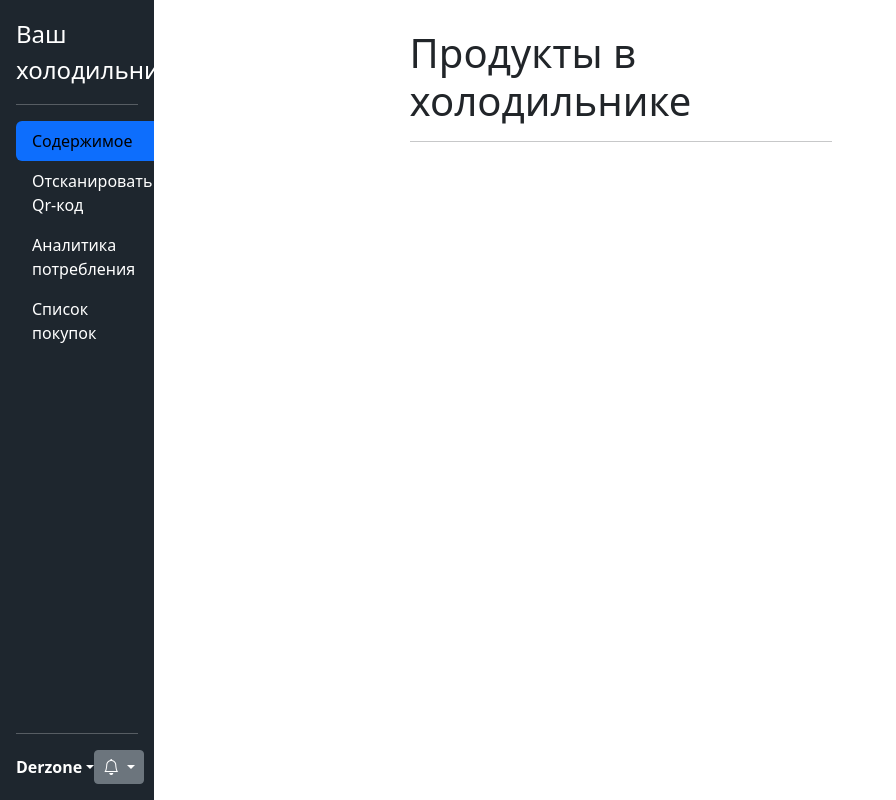
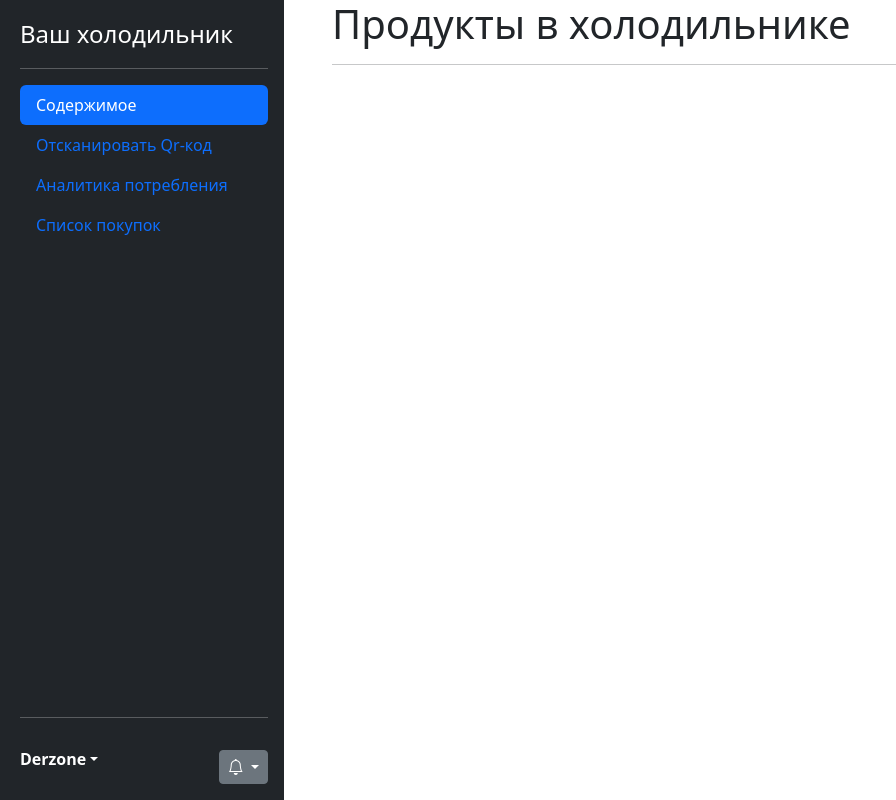
Before and after one commit to Zoneeder/Qr_Smart_Fridge, a Flask app: page / in a window 1280 px wide. Shown: the whole page, without its empty margins (0-896 px from the left). Run offline with Flask 3, Linux system fonts and the light colour scheme; a user stored in the database is signed in; data comes from the database, SQL or seed files in the repository; both versions use the stored data as it was after the commit.

Commit message:
Revert "Улучшен интерфейс: переработан сайдбар, добавлены отступы и улучшена структура страниц; добавлены стили для основного контента и кнопок управления QR-кодами"
This reverts commit 2f7d6bc06fb4438ace08aa49e518e160233e05ab.

```diff
--- a/app.py
+++ b/app.py
@@ -223,5 +223,6 @@ def dismiss_notification(product_id):
         session['dismissed_notifications'] = dismissed
     return '', 204
 
+
 if __name__ == '__main__':
     app.run(debug=True)
--- a/static/css/styles.css
+++ b/static/css/styles.css
@@ -5,46 +5,17 @@
   margin-right: 100px;
 }
 
-/* Фиксированный сайдбар */
 .sidebar {
-  position: fixed;
   top: 0;
   bottom: 0;
   left: 0;
-  width: 12%; /* 20% от ширины окна */
-  padding: 2%;
-  background-color: #1e262e;
+  width: 280px;
+  padding: 1rem;
+  background-color: #343a40;
   color: white;
   overflow-y: auto;
 }
 
 body {
   min-height: 100vh;
-  margin: 0;
 }
-
-/* Прочие стили */
-.nav-link.active {
-  background-color: #f9f9f9;
-  color: rgb(1, 1, 1) !important;
-}
-
-.nav-link {
-  color: white !important;
-}
-
-/* Основной контент с отступом от сайдбара */
-.main-content {
-  margin-left: 12%;
-  margin-right: 15%; /* отступ равен ширине сайдбара */
-  padding: 1%;
-  display: flex;
-  justify-content: center;
-}
-
-/* Ограничение ширины основного содержимого */
-.content-container {
-  width: 100%;
-  max-width: 50%; /* например, 80% для ограничения по горизонтали */
-  margin: 0 auto;
-}
--- a/templates/Qr-code.html
+++ b/templates/Qr-code.html
@@ -4,7 +4,6 @@
 {% block content %}
 <div class="container p-3">
   <h1>Сканирование QR-кода</h1>
-  <hr>
   <!-- Кнопки управления камерой -->
   <button id="start-camera" class="btn btn-primary">Включить камеру</button>
   <button id="stop-camera" class="btn btn-danger" disabled>Выключить камеру</button>
--- a/templates/base.html
+++ b/templates/base.html
@@ -10,14 +10,17 @@
   <link rel="stylesheet" href="{{ url_for('static', filename='css/styles.css') }}">
 </head>
 <body>
-  <div class="sidebar">
-    {% include 'navbar.html' %}
-  </div>
-  <div class="main-content">
-    <div class="content-container">
-      {% block content %}{% endblock %}
+
+  <main class="container-fluid">
+    <div class="row">
+      <div class="col-1 px-1 bg-dark position-fixed">
+        {% include 'navbar.html' %}
+      </div>
+      <div class="col-9 offset-3">
+        {% block content %}{% endblock %}
+      </div>
     </div>
-  </div>
+  </main>
 
   <script src="https://cdn.jsdelivr.net/npm/bootstrap@5.3.3/dist/js/bootstrap.bundle.min.js"></script>
 </body>
--- a/templates/index.html
+++ b/templates/index.html
@@ -2,7 +2,6 @@
 {% extends 'base.html' %}
 
 {% block content %}
-  <div class="container-fluid p-3 align-items-center">
   <h1>Продукты в холодильнике</h1>
   <hr>
   <div class="row">
@@ -20,15 +19,9 @@
                   <h6>Годен до:</h6>
                   <p class="card-text mb-0">{{ product.expiration_date }}</p>
                 </div>
-                  <div class="d-flex align-items-center gap-2">
+                <div>
                   <button type="button" class="btn btn-lg btn-sm btn-primary" data-bs-toggle="popover" data-bs-html="true" data-bs-content="Аллергены: <br> {{ product.allergens if product.allergens else '-' }} <br> Дата изготовления: <br> {{ product.manufacture_date }} <br> Количество: <br> {{ product.quantity }} {{ product.unit }}">
                     <i class="bi bi-info-circle fs-6"></i>
-                    </button>
-                    <button type="button" class="btn btn-lg btn-sm btn-primary qr-button">
-                      <i class="bi bi-qr-code fs-6"></i>
-                    </button>
-                    <button type="submit" class="btn btn-outline-danger">
-                      <i class="bi bi-trash fs-6"></i>
                   </button>
                   <script>
                     document.addEventListener("DOMContentLoaded", function () {
@@ -54,5 +47,4 @@
       </div>
     {% endfor %}
   </div>
-  </div>
 {% endblock %}
--- a/templates/navbar.html
+++ b/templates/navbar.html
@@ -1,9 +1,9 @@
-<div class="flex-column flex-nowrap vh-100 overflow-auto text-white p-3 d-flex sidebar">
+<div class="d-flex flex-column flex-shrink-0 p-3 text-white bg-dark sidebar vh-100">
   <a href="/" class="d-flex align-items-center mb-3 mb-md-0 me-md-auto text-white text-decoration-none">
     <span class="fs-4">Ваш холодильник</span>
   </a>
   <hr>
-  <ul class="nav nav-pills flex-column mb-auto text-white">
+  <ul class="nav nav-pills flex-column mb-auto">
     <li class="nav-item">
       <a href="/" class="nav-link {% if active_page == 'home' %}active{% endif %}">
         Содержимое
@@ -24,6 +24,11 @@
         Список покупок
       </a>
     </li>
+    <!-- <li class="nav-item">
+      <a href="/add" class="nav-link {% if active_page == 'add' %}active{% endif %}">
+        Добавить продукт
+      </a>
+    </li> -->
   </ul>
   <hr>
   <div class="d-flex align-items-center justify-content-between">
@@ -46,7 +51,7 @@
         {% endif %}
       </ul>
     </div>
-    <div class="">
+    <div class="mt-3">
       <div class="position-relative">
         <button type="button" class="btn btn-secondary btn-sm dropdown-toggle" data-bs-toggle="dropdown" aria-expanded="false">
           <i class="bi bi-bell fs-6"></i>
@@ -57,7 +62,7 @@
             </span>
           {% endif %}
         </button>
-        <ul class="dropdown-menu dropdown-menu-end dropdown-menu-dark text-small" id="notifications-dropdown">
+        <ul class="dropdown-menu dropdown-menu-end dropdown-menu-dark text-small" id="notifications-dropdown" style="z-index: 2000;">
           {% if notifications and notifications|length > 0 %}
             {% for notification in notifications %}
               <li>
```
Also changed, not shown: templates/shopping_list.html (+13 -4 lines), database/fridge.db, database/shopping_list.db. Lines whose indentation alone changed are shown as unchanged.
